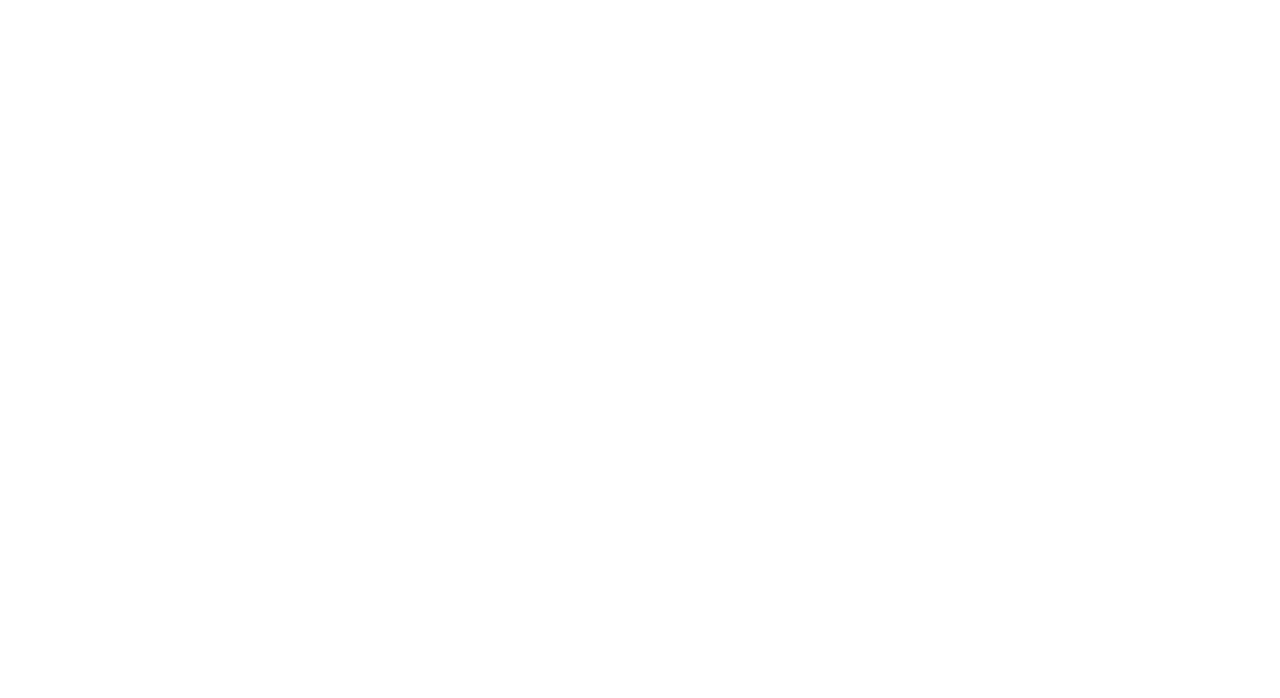
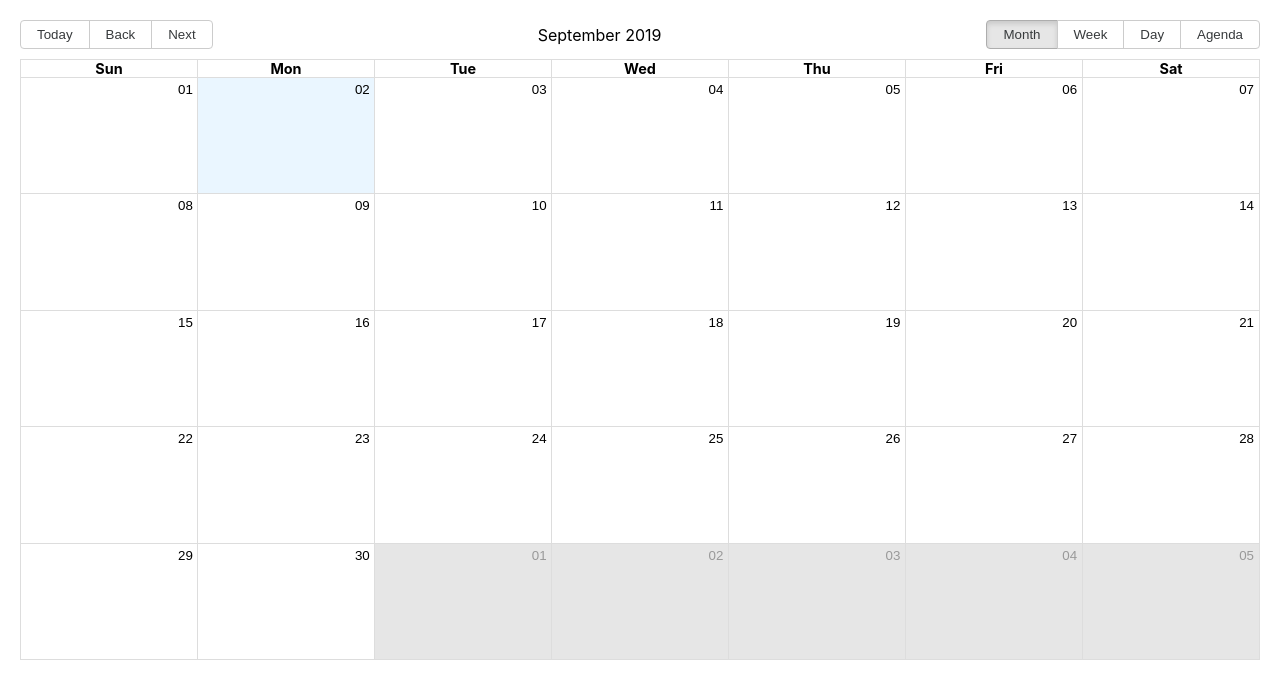
Before and after one commit to cdallasanta/school-sites, a React (Create React App) app in the folder client/: page /districts/1/calendar in a window 1280 px wide. Shown: the top 698 px of the page. Built offline with nearby package versions, Linux system fonts and the light colour scheme.

Commit message:
calendar and moment.js set up

```diff
--- a/client/package.json
+++ b/client/package.json
@@ -3,6 +3,7 @@
   "version": "0.1.0",
   "private": true,
   "dependencies": {
+    "moment": "^2.24.0",
     "node-sass": "^4.12.0",
     "react": "^16.9.0",
     "react-big-calendar": "^0.22.0",
--- a/client/src/App.js
+++ b/client/src/App.js
@@ -4,6 +4,7 @@
 import SchoolSelector from './components/SchoolSelector';
 import SchoolContainer from './containers/SchoolContainer';
 import DistrictContainer from './containers/DistrictContainer';
+import CalendarCont from './containers/Calendar';
 
 class App extends React.Component {
   render(){
@@ -14,6 +15,7 @@
           <Route exact path="/districts/:dist_id/selector" component={SchoolSelector} />
           <Route exact path="/districts/:dist_id/schools/:school_id" component={SchoolContainer} />
           <Route exact path="/districts/:dist_id" component={DistrictContainer} />
+          <Route exact path="/districts/:dist_id/calendar" component={CalendarCont} />
         </BrowserRouter>
       </div>
     );
--- a/client/src/containers/Calendar.js
+++ b/client/src/containers/Calendar.js
@@ -0,0 +1,27 @@
+import React from 'react';
+import {Calendar, momentLocalizer} from 'react-big-calendar'
+import moment from 'moment';
+import 'react-big-calendar/lib/css/react-big-calendar.css';
+
+// Setup the localizer by providing the moment (or globalize) Object
+// to the correct localizer.
+const localizer = momentLocalizer(moment) // or globalizeLocalizer
+const myEventsList = []
+
+const CalendarCont = props => {
+  return (
+    <div style={{
+      "height": "80vh",
+      "margin": "20px"}}>
+
+      <Calendar
+        localizer={localizer}
+        events={myEventsList}
+        startAccessor="start"
+        endAccessor="end"
+      />
+    </div>
+  )
+}
+
+export default CalendarCont;
```
Also changed, not shown: 1 other file (tests, documents, lock files or other folders).
